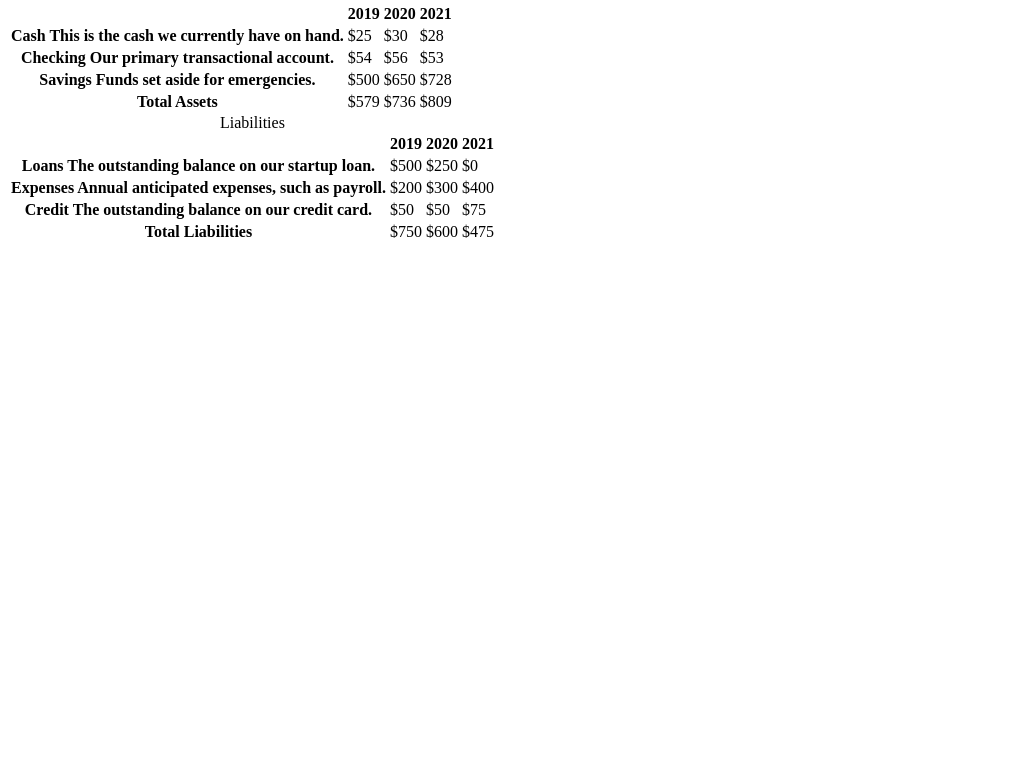
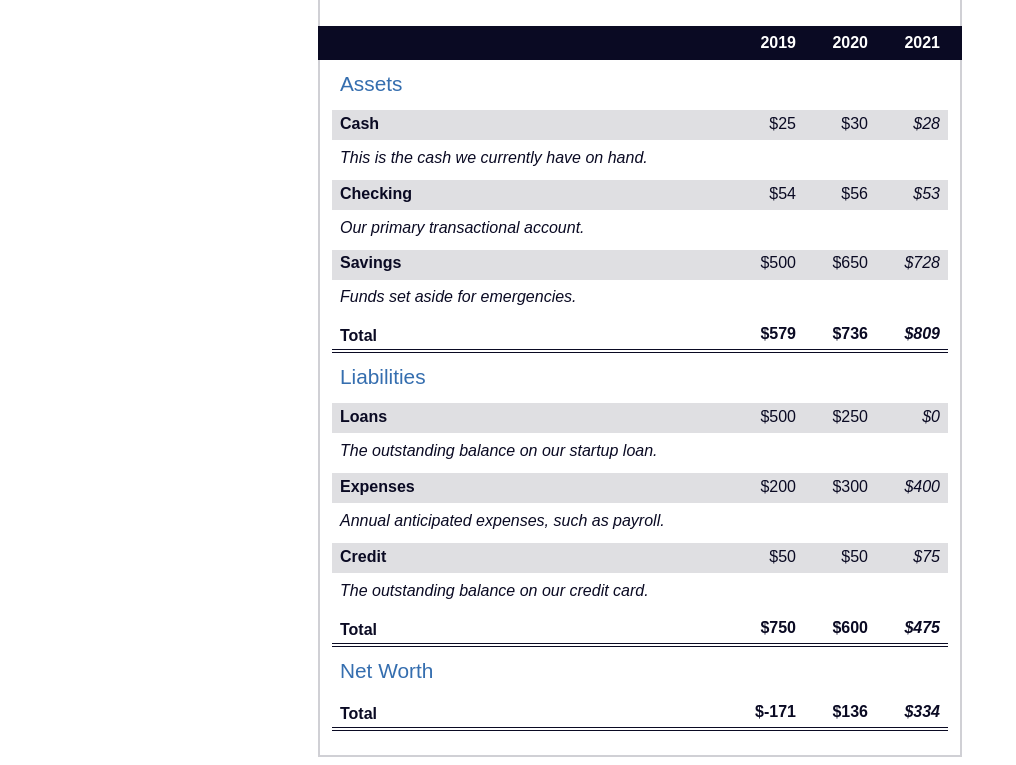
Before and after one commit to JoaoCasagrande/BalanceSheet, a plain HTML site: page index.html in a window 1280 px wide. Shown: the part 101-866 px from the top of the page, without its empty margins (0-1016 px from the left). Before the commit the page ends 800 px from the top, so only its background shows below. Drawn offline with Linux system fonts and the light colour scheme.

Commit message:
BalanceSheet finished

```diff
--- a/index.html
+++ b/index.html
@@ -3,7 +3,9 @@
     <head>
         <meta charset="UTF-8">
         <meta name="viewport" content="width=device-width, initial-scale=1.0">
+
         <title>Balance Sheet</title>
+
         <link rel="stylesheet" href="./styles.css">
     </head>
     <body>
@@ -25,7 +27,6 @@
                 <div class="table-wrap">
                     <table>
                         <caption>Assets</caption>
-
                         <thead>
                             <tr>
                                 <td></td>
@@ -102,6 +103,24 @@
                     </table>
 
                     <table>
+                        <caption>Net Worth</caption>
+
+                        <thead>
+                            <tr>
+                                <td></td>
+                                <th><span class="sr-only">2019</span></th>
+                                <th><span class="sr-only">2020</span></th>
+                                <th><span class="sr-only">2021</span></th>
+                            </tr>
+                        </thead>
+                        <tbody>
+                            <tr class="total">
+                                <th>Total <span class="sr-only">Net Worth</span></th>
+                                <td>$-171</td>
+                                <td>$136</td>
+                                <td class="current">$334</td>
+                            </tr>
+                        </tbody>
                     </table>
                 </div>
             </section>
--- a/styles.css
+++ b/styles.css
@@ -0,0 +1,155 @@
+span[class~="sr-only"] {
+    position: absolute !important;
+    height: 1px !important;
+    width: 1px !important;
+    padding: 0 !important;
+    margin: -1px !important;
+    border: 0 !important;
+    overflow: hidden !important;
+    white-space: nowrap !important;
+    clip: rect(1px, 1px, 1px, 1px) !important;
+    clip-path: inset(50%) !important;
+  }
+
+html {
+    box-sizing: border-box;
+}
+
+body {
+    font-family: sans-serif;
+    color: #0a0a23;
+}
+
+h1 {
+    max-width: 37.25rem;
+    margin: 0 auto;
+    padding: 1.5rem 1.25rem;
+}
+
+h1 .flex {
+    display: flex;
+    flex-direction: column-reverse;
+    gap: 1rem;
+}
+
+h1 .flex span:first-of-type {
+    font-size: 0.7em;
+}
+
+h1 .flex span:last-of-type {
+    font-size: 1.2em;
+}
+
+section {
+    max-width: 40rem;
+    margin: 0 auto;
+    border: 2px solid #d0d0d5;
+}
+
+#years {
+    position: sticky;
+    top: 0;
+    display: flex;
+    justify-content: flex-end;
+    color: #fff;
+    padding: 0.5rem calc(1.25rem + 2px) 0.5rem 0;
+    margin: 0 -2px;
+    background: #0a0a23;
+    z-index: 999;
+}
+
+#years span[class] {
+    font-weight: bold;
+    text-align: right;
+    width: 4.5rem;
+}
+
+.table-wrap {
+    padding: 0 0.75rem 1.5rem 0.75rem;
+}
+
+table {
+    position: relative;
+    width: 100%;
+    margin-top: 3rem;
+    border: 0;
+    border-collapse: collapse;
+}
+
+table caption {
+    position: absolute;
+    top: -2.25rem;
+    left: 0.5rem;
+    color: #356eaf;
+    font-size: 1.3em;
+    font-weight: normal;
+}
+
+tbody td {
+    width: 100vw;
+    min-width: 4rem;
+    max-width: 4rem;
+}
+
+tbody th {
+    width: calc(100% - 12rem);
+}
+
+tr[class="total"] {
+    border-bottom: 4px double #0a0a23;
+    font-weight: bold;
+}
+
+tr[class="total"] th {
+    text-align: left;
+    padding: 0.5rem 0 0.25rem 0.5rem;
+}
+
+tr.total td {
+    text-align: right;
+    padding: 0 0.25rem;
+}
+
+tr.total td:nth-of-type(3) {
+    padding-right: 0.5rem;
+}
+
+tr.total:hover {
+    background-color: #99c9ff;
+}
+
+td.current {
+    font-style: italic;
+}
+
+tr.data {
+    background-image: linear-gradient(
+        to bottom,
+        #dfdfe2 1.845rem,
+        white 1.845rem
+    );
+}
+
+tr.data th {
+    text-align: left;
+    padding-top: 0.3rem;
+    padding-left: 0.5rem;
+}
+
+tr.data th .description {
+    display: block;
+    font-weight: normal;
+    font-style: italic;
+    padding: 1rem 0 0.75rem;
+    margin-right: -13.5rem;
+}
+
+tr.data td {
+    text-align: right;
+    vertical-align: top;
+    padding: 0.3rem 0.25rem 0;
+}
+
+tr.data td:last-of-type {
+    padding-right: 0.5rem;
+}
```
